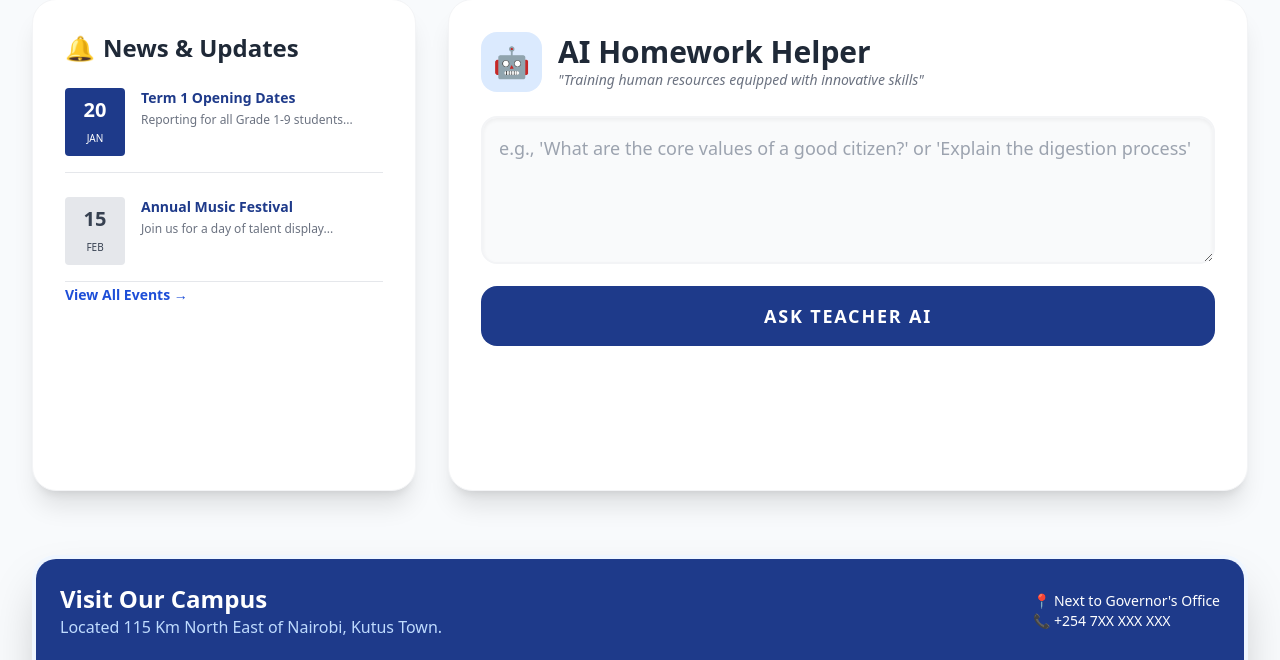
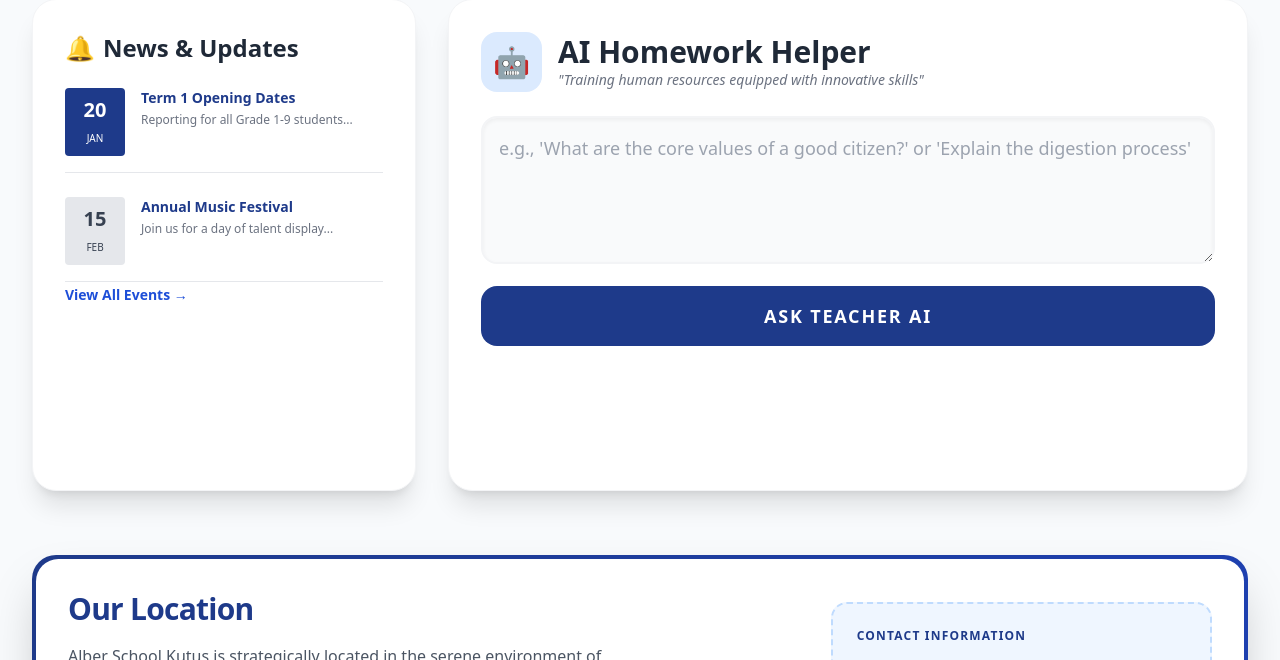
Before and after one commit to macfeighbitange1-dot/alber-school-portal, a Flask app: page / in a window 1280 px wide. Shown: the part 597-1257 px from the top of the page. Run offline with Flask 3, Linux system fonts and the light colour scheme; data that the repository does not hold is empty; some libraries are stand-ins or nearby versions.

Commit message:
UI Update: Removed map and added KyU-style location card

```diff
--- a/app/templates/home.html
+++ b/app/templates/home.html
@@ -109,26 +109,34 @@
         </div>
     </div>
 
-    <div class="border-4 border-blue-50 rounded-3xl overflow-hidden shadow-2xl">
-        <div class="bg-blue-900 text-white p-6 md:flex justify-between items-center">
-            <div>
-                <h3 class="text-2xl font-bold">Visit Our Campus</h3>
-                <p class="text-blue-200">Located 115 Km North East of Nairobi, Kutus Town.</p>
+    <div class="bg-gradient-to-r from-blue-900 to-blue-800 rounded-3xl shadow-2xl p-1">
+        <div class="bg-white rounded-[1.4rem] p-8 md:flex items-center justify-between">
+            <div class="md:w-1/2 mb-6 md:mb-0">
+                <h3 class="text-3xl font-black text-blue-900 mb-4 tracking-tight">Our Location</h3>
+                <p class="text-gray-600 leading-relaxed mb-6">
+                    Alber School Kutus is strategically located in the serene environment of Kirinyaga County,
+                    offering a perfect atmosphere for academic concentration and physical growth.
+                </p>
+                <div class="grid grid-cols-1 sm:grid-cols-2 gap-4">
+                    <div class="flex items-center space-x-3 text-gray-700">
+                        <span class="bg-blue-100 p-2 rounded-lg text-blue-900">📍</span>
+                        <span class="text-sm font-semibold text-blue-900 uppercase">Kutus Town</span>
+                    </div>
+                    <div class="flex items-center space-x-3 text-gray-700">
+                        <span class="bg-blue-100 p-2 rounded-lg text-blue-900">🏛️</span>
+                        <span class="text-sm font-semibold text-blue-900 uppercase">Near Governor's Office</span>
+                    </div>
+                </div>
             </div>
-            <div class="mt-4 md:mt-0 text-sm">
-                <p>📍 Next to Governor's Office</p>
-                <p>📞 +254 7XX XXX XXX</p>
+
+            <div class="md:w-1/3 bg-blue-50 rounded-2xl p-6 border-2 border-dashed border-blue-200">
+                <h4 class="font-bold text-blue-900 mb-2 uppercase text-xs tracking-widest">Contact Information</h4>
+                <p class="text-lg font-bold text-gray-800">+254 7XX XXX XXX</p>
+                <p class="text-sm text-gray-500 mb-4">info@alberschoolkutus.ac.ke</p>
+                <hr class="mb-4">
+                <p class="text-xs text-gray-400">P.O. Box 143-10300, Kerugoya - Kutus Highway.</p>
             </div>
         </div>
-        <iframe
-            width="100%"
-            height="400"
-            style="border:0"
-            loading="lazy"
-            allowfullscreen
-            referrerpolicy="no-referrer-when-downgrade"
-            src="https://www.google.com/maps/embed/v1/place?key={{ google_maps_key }}&q=Governor+Office+Kutus+Kirinyaga">
-        </iframe>
     </div>
 </div>
 {% endblock %}
```
